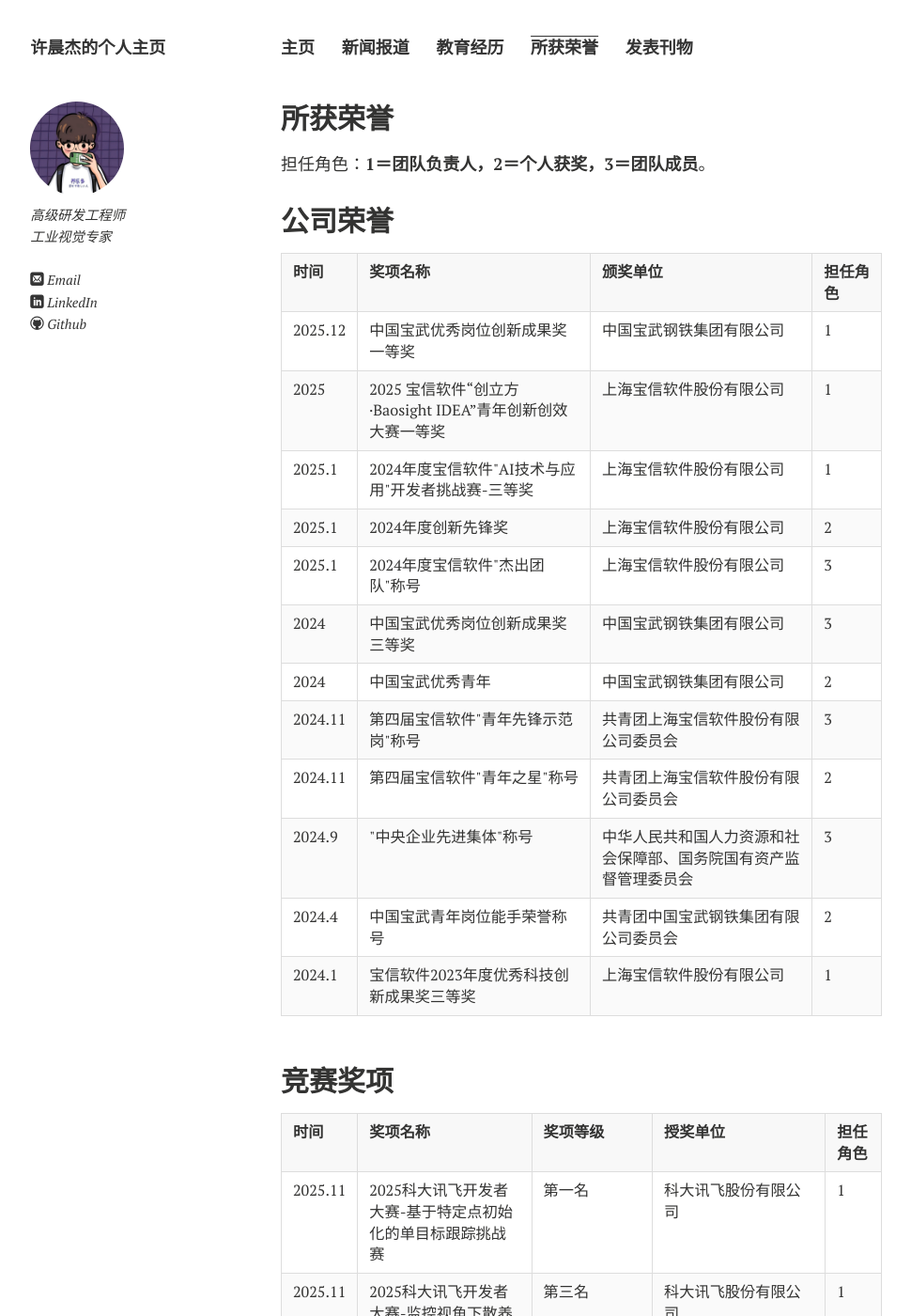
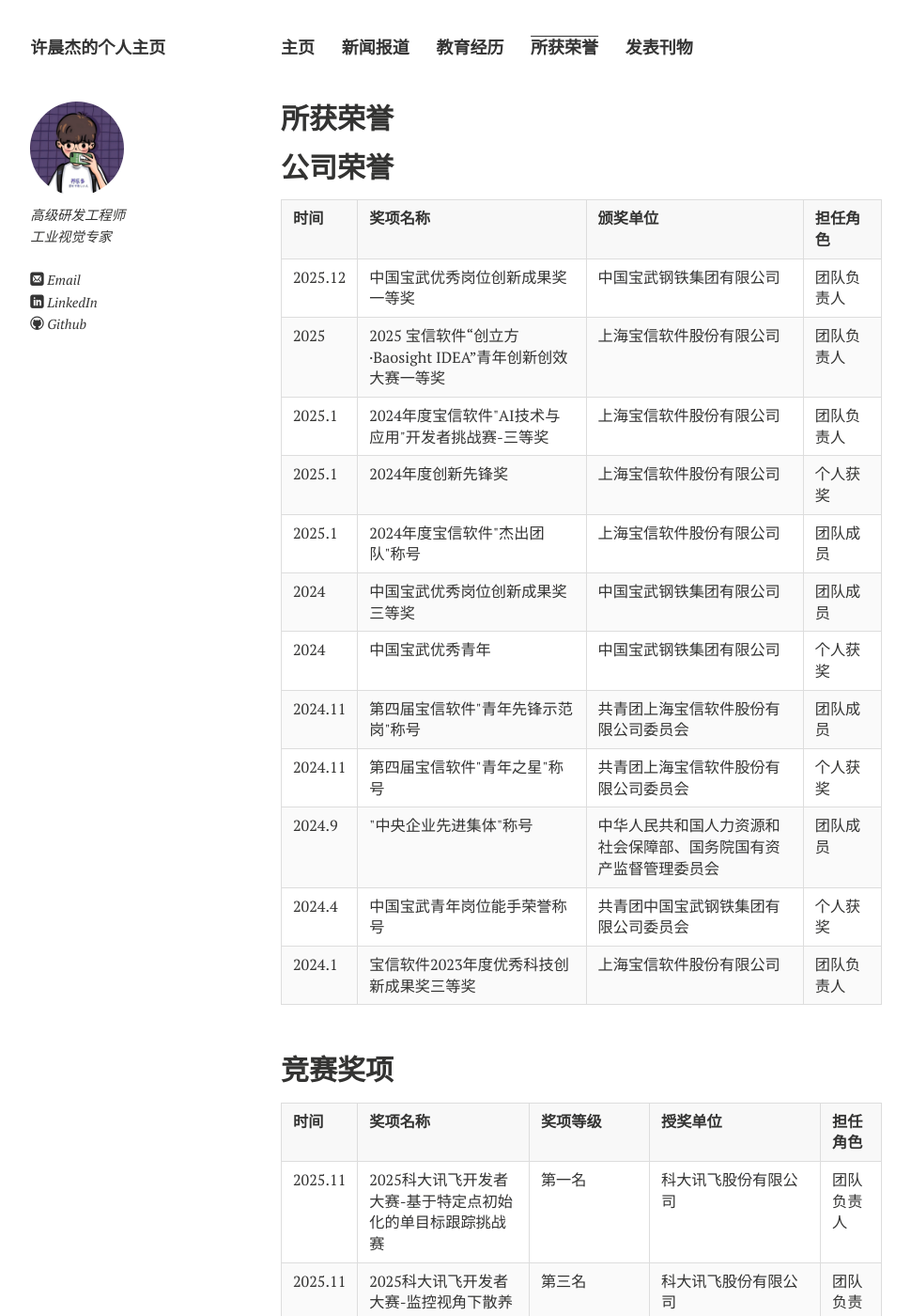
Before and after one commit to ChenjieXu/ChenjieXu.github.io, a Jekyll site: the page built from pages/honors.md, in a window 1280 px wide and 1400 px high. Shown: the whole window at 94% size, without its empty margins (21-991 px from the left). Built offline with Jekyll 4.4.1, drawn with Linux system fonts in a browser that asks for light colours; nearby versions of some CDN libraries; some of the changed text lies outside the part shown.

Commit message:
Make honor roles readable without numeric codes
Constraint: Display Chinese role descriptions directly and remove the numeric legend.
Tested: All 18 roles match the approved mapping; original award cells unchanged; git diff --check.
Scope-risk: narrow

```diff
--- a/pages/honors.md
+++ b/pages/honors.md
@@ -4,8 +4,6 @@
 title: 所获荣誉
 ---
 ## 所获荣誉
-
-担任角色：**1＝团队负责人，2＝个人获奖，3＝团队成员**。
 
 ## 公司荣誉
 <div class="table-container">
@@ -23,73 +21,73 @@
 <td>2025.12</td>
 <td>中国宝武优秀岗位创新成果奖一等奖</td>
 <td>中国宝武钢铁集团有限公司</td>
-<td>1</td>
+<td>团队负责人</td>
 </tr>
 <tr>
 <td>2025</td>
 <td>2025 宝信软件“创立方·Baosight IDEA”青年创新创效大赛一等奖</td>
 <td>上海宝信软件股份有限公司</td>
-<td>1</td>
+<td>团队负责人</td>
 </tr>
 <tr>
 <td>2025.1</td>
 <td>2024年度宝信软件"AI技术与应用"开发者挑战赛-三等奖</td>
 <td>上海宝信软件股份有限公司</td>
-<td>1</td>
+<td>团队负责人</td>
 </tr>
 <tr>
 <td>2025.1</td>
 <td>2024年度创新先锋奖</td>
 <td>上海宝信软件股份有限公司</td>
-<td>2</td>
+<td>个人获奖</td>
 </tr>
 <tr>
 <td>2025.1</td>
 <td>2024年度宝信软件"杰出团队"称号</td>
 <td>上海宝信软件股份有限公司</td>
-<td>3</td>
+<td>团队成员</td>
 </tr>
 <tr>
 <td>2024</td>
 <td>中国宝武优秀岗位创新成果奖三等奖</td>
 <td>中国宝武钢铁集团有限公司</td>
-<td>3</td>
+<td>团队成员</td>
 </tr>
 <tr>
 <td>2024</td>
 <td>中国宝武优秀青年</td>
 <td>中国宝武钢铁集团有限公司</td>
-<td>2</td>
+<td>个人获奖</td>
 </tr>
 <tr>
 <td>2024.11</td>
 <td>第四届宝信软件"青年先锋示范岗"称号</td>
 <td>共青团上海宝信软件股份有限公司委员会</td>
-<td>3</td>
+<td>团队成员</td>
 </tr>
 <tr>
 <td>2024.11</td>
 <td>第四届宝信软件"青年之星"称号</td>
 <td>共青团上海宝信软件股份有限公司委员会</td>
-<td>2</td>
+<td>个人获奖</td>
 </tr>
 <tr>
 <td>2024.9</td>
 <td>"中央企业先进集体"称号</td>
 <td>中华人民共和国人力资源和社会保障部、国务院国有资产监督管理委员会</td>
-<td>3</td>
+<td>团队成员</td>
 </tr>
 <tr>
 <td>2024.4</td>
 <td>中国宝武青年岗位能手荣誉称号</td>
 <td>共青团中国宝武钢铁集团有限公司委员会</td>
-<td>2</td>
+<td>个人获奖</td>
 </tr>
 <tr>
 <td>2024.1</td>
 <td>宝信软件2023年度优秀科技创新成果奖三等奖</td>
 <td>上海宝信软件股份有限公司</td>
-<td>1</td>
+<td>团队负责人</td>
 </tr>
 </tbody>
 </table>
@@ -113,42 +111,42 @@
 <td>2025科大讯飞开发者大赛-基于特定点初始化的单目标跟踪挑战赛</td>
 <td>第一名</td>
 <td>科大讯飞股份有限公司</td>
-<td>1</td>
+<td>团队负责人</td>
 </tr>
 <tr>
 <td>2025.11</td>
 <td>2025科大讯飞开发者大赛-监控视角下散养鸡场景的单图像超分辨率挑战赛</td>
 <td>第三名</td>
 <td>科大讯飞股份有限公司</td>
-<td>1</td>
+<td>团队负责人</td>
 </tr>
 <tr>
 <td>2024.11</td>
 <td>2024"智衡屋"AI挑战赛</td>
 <td>优秀奖</td>
 <td>北京航天计量测试技术研究所</td>
-<td>2</td>
+<td>个人获奖</td>
 </tr>
 <tr>
 <td>2023.11</td>
 <td>第二届"移动云杯"算力网络应用创新大赛行业赛道</td>
 <td>三等奖 （8/588）</td>
 <td>中国移动通信集团有限公司</td>
-<td>1</td>
+<td>团队负责人</td>
 </tr>
 <tr>
 <td>2022.10</td>
 <td>Kaggle JPX Tokyo Stock Exchange Prediction</td>
 <td>银牌 （89/2033）</td>
 <td>Japan Exchange Group</td>
-<td>2</td>
+<td>个人获奖</td>
 </tr>
 <tr>
 <td>2022.10</td>
 <td>Kaggle RSNA 2022 Cervical Spine Fracture Detection</td>
 <td>铜牌 （95/883）</td>
 <td>Radiological Society of North America</td>
-<td>1</td>
+<td>团队负责人</td>
 </tr>
 </tbody>
 </table>
```
